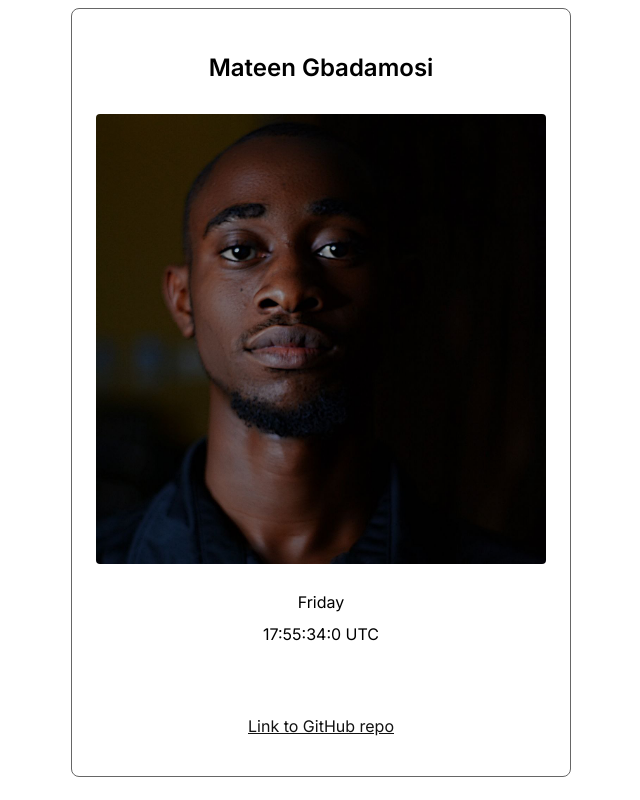
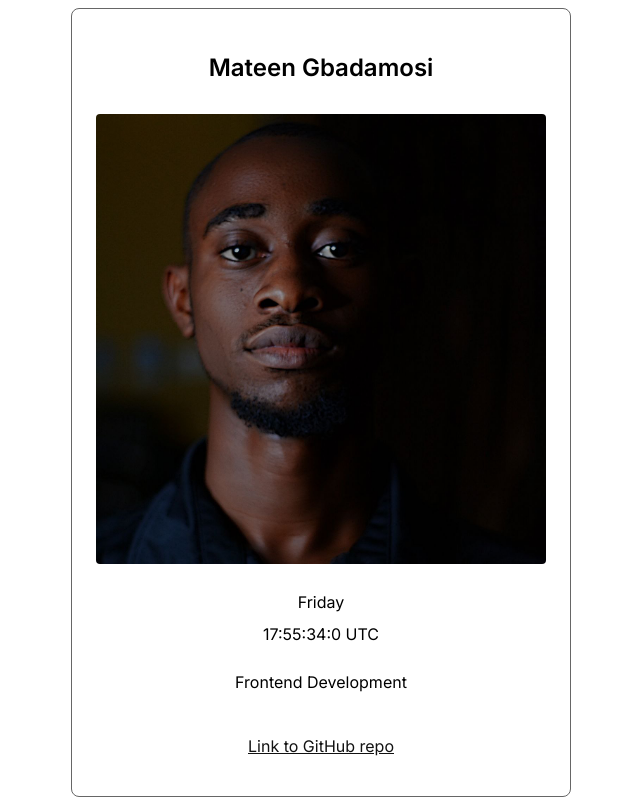
Before and after one commit to matmaxgraphics/HNGX-task-1, a plain HTML site: page data-attribute/index.html in a window 1280 px wide. Shown: the whole page, without its empty margins (319-959 px from the left). Drawn offline with Linux system fonts and the light colour scheme.

Commit message:
Update index.html

```diff
--- a/data-attribute/index.html
+++ b/data-attribute/index.html
@@ -20,7 +20,7 @@
         </div>
         <div class="current-week" data-testid="currentDayOfTheWeek"></div>
         <div class="utc-time" data-testid="currentUTCTime"></div>
-        <p class="slack-track" data-testid="myTrack"Frontend Development</p>
+        <p class="slack-track" data-testid="myTrack">Frontend Development</p>
         <p class="github-url" data-testid="githubURL"><a href="https://github.com/matmaxgraphics/HNGX-task-1/tree/main/data-attribute" target="_blank">Link to GitHub repo</a></p>
     </section>
 
```
